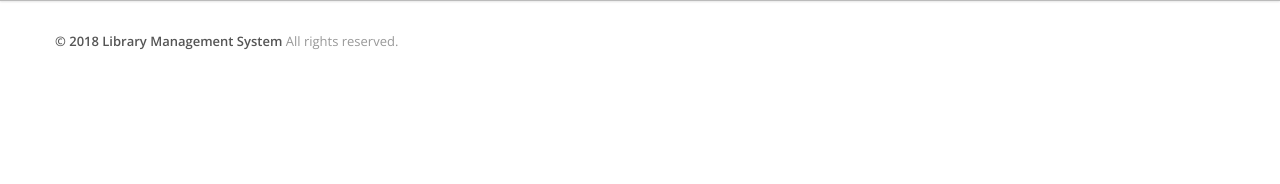
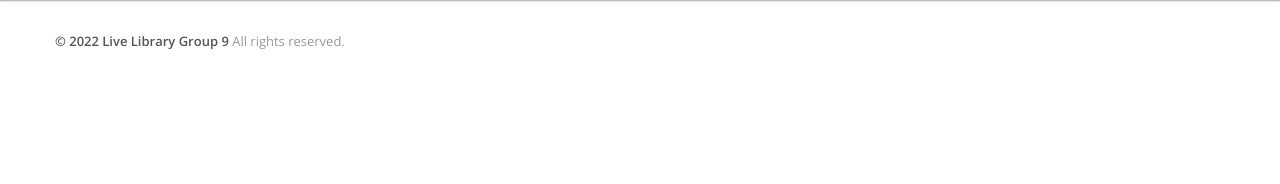
Before and after one commit to kaiwalya-uikey/library_manage, a PHP site: page /admin/index.php in a window 1280 px wide. Shown: the part 616-800 px from the top of the page. Run offline with PHP 8.4, Linux system fonts and the light colour scheme; a user stored in the database is signed in; data comes from the database, SQL or seed files in the repository.

Commit message:
Update index.php

```diff
--- a/admin/index.php
+++ b/admin/index.php
@@ -12,7 +12,7 @@ if ($_SESSION['RollNo']) {
     <head>
         <meta http-equiv="Content-Type" content="text/html; charset=utf-8" />
         <meta name="viewport" content="width=device-width, initial-scale=1.0">
-        <title>LMS</title>
+        <title>Live Library</title>
         <link type="text/css" href="bootstrap/css/bootstrap.min.css" rel="stylesheet">
         <link type="text/css" href="bootstrap/css/bootstrap-responsive.min.css" rel="stylesheet">
         <link type="text/css" href="css/theme.css" rel="stylesheet">
@@ -113,7 +113,7 @@ if ($_SESSION['RollNo']) {
         </div>
 <div class="footer">
             <div class="container">
-                <b class="copyright">&copy; 2018 Library Management System </b>All rights reserved.
+                <b class="copyright">&copy; 2022 Live Library Group 9 </b>All rights reserved.
             </div>
         </div>
 
```
